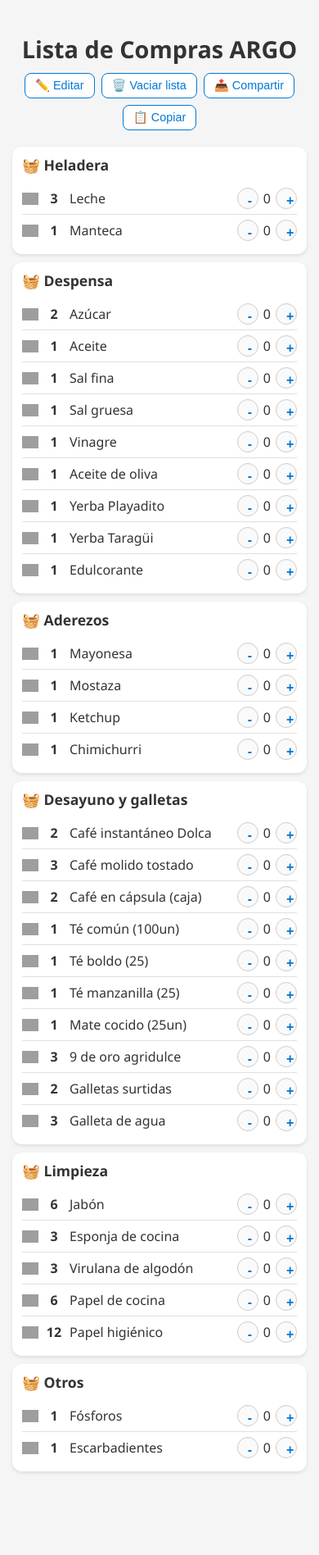
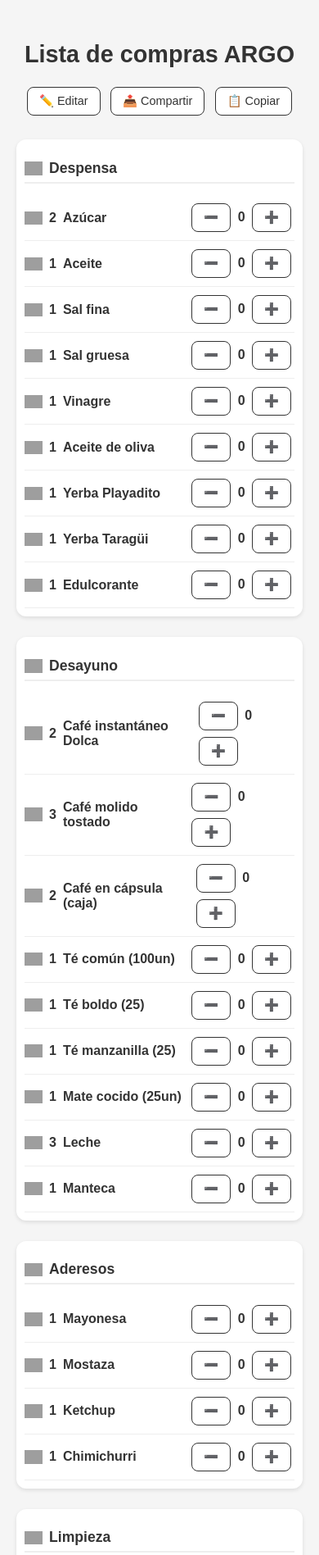
Before and after one commit to mpargo360/ListaSuperArgo, a plain HTML site: page index.html in a window 390 px wide. Shown: the top 1897 px of the page at 82% size. Drawn offline with Linux system fonts and the light colour scheme; grey boxes are pictures that could not be loaded.

Commit message:
Update index.html
v7

```diff
--- a/index.html
+++ b/index.html
@@ -3,320 +3,242 @@
 <head>
   <meta charset="UTF-8" />
   <meta name="viewport" content="width=device-width, initial-scale=1.0" />
-<title>Lista de Compras ARGO</title>
+  <title>Lista de compras ARGO</title>
   <style>
     body {
-    font-family: 'Segoe UI', sans-serif;
+      font-family: Arial, sans-serif;
+      margin: 0;
+      padding: 20px;
       background-color: #f5f5f5;
       color: #333;
-    margin: 0;
-    padding: 0 0 80px 0;
     }
-
     h1 {
       text-align: center;
-    margin-top: 40px;
-    margin-bottom: 10px;
+      margin-top: 30px;
       font-size: 1.8em;
     }
-
-  .button-bar {
-    display: flex;
-    justify-content: center;
-    flex-wrap: wrap;
-    gap: 8px;
+    .controls {
+      text-align: center;
       margin-bottom: 20px;
     }
-
     button {
-    border: 1px solid #0078d7;
-    background-color: white;
-    color: #0078d7;
+      border: 1px solid #333;
+      background-color: #fff;
+      color: #333;
+      padding: 8px 14px;
       border-radius: 8px;
-    padding: 6px 12px;
+      cursor: pointer;
+      margin: 4px;
       font-size: 0.9em;
-    cursor: pointer;
     }
-
     button:hover {
-    background-color: #0078d7;
-    color: white;
+      background-color: #eee;
     }
-
     .category {
+      margin-top: 25px;
       background-color: white;
       border-radius: 12px;
-    margin: 10px 15px;
-    padding: 10px 12px;
-    box-shadow: 0 2px 4px rgba(0,0,0,0.1);
+      box-shadow: 0 2px 5px rgba(0,0,0,0.1);
+      padding: 10px;
     }
-
     .category h2 {
-    margin: 0 0 10px 0;
       display: flex;
       align-items: center;
-    gap: 6px;
       font-size: 1.1em;
+      border-bottom: 2px solid #eee;
+      padding-bottom: 6px;
     }
-
-  .item {
+    .category h2 img {
+      width: 22px;
+      margin-right: 8px;
+    }
+    .product {
       display: flex;
       align-items: center;
       justify-content: space-between;
+      border-bottom: 1px solid #eee;
       padding: 6px 0;
-    border-bottom: 1px solid #e0e0e0;
     }
-
-  .item:last-child {
-    border-bottom: none;
-  }
-
-  .item-left {
+    .left-side {
       display: flex;
       align-items: center;
       gap: 8px;
     }
-
-  .qty {
+    .left-side img {
       width: 22px;
-    text-align: center;
+    }
+    .product span {
       font-weight: bold;
     }
-
-  .controls {
-    display: flex;
-    align-items: center;
-    gap: 6px;
+    .ideal {
+      font-size: 0.8em;
+      color: #999;
+      display: none; /* oculto salvo edición */
     }
-
-  .controls button {
-    border: 1px solid #ccc;
-    background: #fafafa;
-    width: 26px;
-    height: 26px;
-    border-radius: 50%;
-    font-size: 1em;
-    font-weight: bold;
+    .editing .ideal {
+      display: block;
     }
-
-  .delete-btn {
-    color: red;
-    font-size: 1.2em;
-    display: none;
-  }
-
-  .edit-mode .delete-btn {
-    display: inline;
-  }
-
-  .modal {
-    position: fixed;
-    top: 0; left: 0;
-    width: 100%; height: 100%;
-    background: rgba(0,0,0,0.5);
-    display: none;
-    justify-content: center;
-    align-items: center;
-  }
-
-  .modal-content {
-    background: white;
-    border-radius: 10px;
-    padding: 20px;
-    text-align: center;
-    width: 80%;
-    max-width: 300px;
-  }
-
-  .modal-content button {
-    margin-top: 10px;
-  }
-
     .footer-space {
-    height: 100px;
-  }
-
-  #newItemCategory {
-    display: block;
-    width: 100%;
-    margin-top: 8px;
-    padding: 6px;
+      height: 80px;
     }
   </style>
 </head>
 <body>
-  <h1>Lista de Compras ARGO</h1>
+  <h1>Lista de compras ARGO</h1>
 
-  <div class="button-bar">
+  <div class="controls">
     <button id="editBtn">✏️ Editar</button>
-    <button id="clearBtn">🗑️ Vaciar lista</button>
     <button id="shareBtn">📤 Compartir</button>
     <button id="copyBtn">📋 Copiar</button>
   </div>
 
-  <div id="list"></div>
+  <div id="listContainer"></div>
   <div class="footer-space"></div>
 
-  <div id="confirmModal" class="modal">
-    <div class="modal-content">
-      <h3>¿Vaciar toda la lista?</h3>
-      <button id="confirmYes">Sí, vaciar</button>
-      <button id="confirmNo">Cancelar</button>
-    </div>
-  </div>
-
   <script>
-const defaultList = {
-  "Heladera": [
-    { name: "Leche", ideal: 3 },
-    { name: "Manteca", ideal: 1 }
-  ],
-  "Despensa": [
-    { name: "Azúcar", ideal: 2 },
-    { name: "Aceite", ideal: 1 },
-    { name: "Sal fina", ideal: 1 },
-    { name: "Sal gruesa", ideal: 1 },
-    { name: "Vinagre", ideal: 1 },
-    { name: "Aceite de oliva", ideal: 1 },
-    { name: "Yerba Playadito", ideal: 1 },
-    { name: "Yerba Taragüi", ideal: 1 },
-    { name: "Edulcorante", ideal: 1 }
-  ],
-  "Aderezos": [
-    { name: "Mayonesa", ideal: 1 },
-    { name: "Mostaza", ideal: 1 },
-    { name: "Ketchup", ideal: 1 },
-    { name: "Chimichurri", ideal: 1 }
-  ],
-  "Desayuno y galletas": [
-    { name: "Café instantáneo Dolca", ideal: 2 },
-    { name: "Café molido tostado", ideal: 3 },
-    { name: "Café en cápsula (caja)", ideal: 2 },
-    { name: "Té común (100un)", ideal: 1 },
-    { name: "Té boldo (25)", ideal: 1 },
-    { name: "Té manzanilla (25)", ideal: 1 },
-    { name: "Mate cocido (25un)", ideal: 1 },
-    { name: "9 de oro agridulce", ideal: 3 },
-    { name: "Galletas surtidas", ideal: 2 },
-    { name: "Galleta de agua", ideal: 3 }
-  ],
-  "Limpieza": [
-    { name: "Jabón", ideal: 6 },
-    { name: "Esponja de cocina", ideal: 3 },
-    { name: "Virulana de algodón", ideal: 3 },
-    { name: "Papel de cocina", ideal: 6 },
-    { name: "Papel higiénico", ideal: 12 }
-  ],
-  "Otros": [
-    { name: "Fósforos", ideal: 1 },
-    { name: "Escarbadientes", ideal: 1 }
+    const categories = {
+      "Despensa": {
+        icon: "https://cdn-icons-png.flaticon.com/512/2331/2331716.png",
+        items: [
+          { name: "Azúcar", have: 0, ideal: 2 },
+          { name: "Aceite", have: 0, ideal: 1 },
+          { name: "Sal fina", have: 0, ideal: 1 },
+          { name: "Sal gruesa", have: 0, ideal: 1 },
+          { name: "Vinagre", have: 0, ideal: 1 },
+          { name: "Aceite de oliva", have: 0, ideal: 1 },
+          { name: "Yerba Playadito", have: 0, ideal: 1 },
+          { name: "Yerba Taragüi", have: 0, ideal: 1 },
+          { name: "Edulcorante", have: 0, ideal: 1 }
         ]
+      },
+      "Desayuno": {
+        icon: "https://cdn-icons-png.flaticon.com/512/3450/3450437.png",
+        items: [
+          { name: "Café instantáneo Dolca", have: 0, ideal: 2 },
+          { name: "Café molido tostado", have: 0, ideal: 3 },
+          { name: "Café en cápsula (caja)", have: 0, ideal: 2 },
+          { name: "Té común (100un)", have: 0, ideal: 1 },
+          { name: "Té boldo (25)", have: 0, ideal: 1 },
+          { name: "Té manzanilla (25)", have: 0, ideal: 1 },
+          { name: "Mate cocido (25un)", have: 0, ideal: 1 },
+          { name: "Leche", have: 0, ideal: 3 },
+          { name: "Manteca", have: 0, ideal: 1 }
+        ]
+      },
+      "Aderesos": {
+        icon: "https://cdn-icons-png.flaticon.com/512/1046/1046784.png",
+        items: [
+          { name: "Mayonesa", have: 0, ideal: 1 },
+          { name: "Mostaza", have: 0, ideal: 1 },
+          { name: "Ketchup", have: 0, ideal: 1 },
+          { name: "Chimichurri", have: 0, ideal: 1 }
+        ]
+      },
+      "Limpieza": {
+        icon: "https://cdn-icons-png.flaticon.com/512/1046/1046857.png",
+        items: [
+          { name: "Jabón", have: 0, ideal: 6 },
+          { name: "Esponja de cocina", have: 0, ideal: 3 },
+          { name: "Virulana de algodón", have: 0, ideal: 3 },
+          { name: "Papel de cocina", have: 0, ideal: 6 },
+          { name: "Papel higiénico", have: 0, ideal: 12 }
+        ]
+      },
+      "Snacks": {
+        icon: "https://cdn-icons-png.flaticon.com/512/3075/3075977.png",
+        items: [
+          { name: "9 de oro agridulce", have: 0, ideal: 3 },
+          { name: "Galletas surtidas", have: 0, ideal: 2 },
+          { name: "Galleta de agua", have: 0, ideal: 3 }
+        ]
+      },
+      "Otros": {
+        icon: "https://cdn-icons-png.flaticon.com/512/3514/3514579.png",
+        items: [
+          { name: "Fósforos", have: 0, ideal: 1 },
+          { name: "Escarbadientes", have: 0, ideal: 1 }
+        ]
+      }
     };
 
-let list = JSON.parse(localStorage.getItem("shoppingListARGO")) || defaultList;
-let editMode = false;
-
-const listDiv = document.getElementById("list");
-const confirmModal = document.getElementById("confirmModal");
+    let editing = false;
+    const container = document.getElementById("listContainer");
 
     function renderList() {
-  listDiv.innerHTML = "";
-  Object.entries(list).forEach(([category, items]) => {
-    const section = document.createElement("div");
-    section.className = "category";
-    section.innerHTML = `<h2>🧺 ${category}</h2>`;
-    items.forEach((item, i) => {
-      const need = Math.max(item.ideal - (item.have || 0), 0);
-      const row = document.createElement("div");
-      row.className = "item";
-      row.innerHTML = `
-        <div class="item-left">
-          <img src="https://cdn-icons-png.flaticon.com/512/1170/1170678.png" width="20">
-          <span class="qty">${need}</span>
+      container.innerHTML = "";
+      for (let [cat, data] of Object.entries(categories)) {
+        const catDiv = document.createElement("div");
+        catDiv.className = "category";
+        catDiv.innerHTML = `<h2><img src="${data.icon}"/>${cat}</h2>`;
+        data.items.forEach((item) => {
+          const missing = Math.max(item.ideal - item.have, 0);
+          const prodDiv = document.createElement("div");
+          prodDiv.className = "product" + (editing ? " editing" : "");
+          prodDiv.innerHTML = `
+            <div class="left-side">
+              <img src="https://cdn-icons-png.flaticon.com/512/1170/1170627.png"/>
+              <span>${missing}</span>
               <span>${item.name}</span>
             </div>
-        <div class="controls">
-          <button onclick="changeQty('${category}',${i},-1)">-</button>
-          <span>${item.have || 0}</span>
-          <button onclick="changeQty('${category}',${i},1)">+</button>
-          <span class="delete-btn" onclick="deleteItem('${category}',${i})">✖️</span>
+            <div>
+              <button onclick="updateItem('${cat}','${item.name}',-1)">➖</button>
+              <span>${item.have}</span>
+              <button onclick="updateItem('${cat}','${item.name}',1)">➕</button>
+              <div class="ideal">Ideal: ${item.ideal}</div>
             </div>`;
-      section.appendChild(row);
+          catDiv.appendChild(prodDiv);
         });
-    listDiv.appendChild(section);
-  });
+        container.appendChild(catDiv);
+      }
     }
 
-function changeQty(cat, i, d) {
-  list[cat][i].have = Math.max(0, (list[cat][i].have || 0) + d);
-  saveList();
+    function updateItem(cat, name, diff) {
+      const item = categories[cat].items.find(i => i.name === name);
+      item.have = Math.max(0, item.have + diff);
+      renderList();
+      saveData();
     }
 
-function deleteItem(cat, i) {
-  const modal = document.createElement("div");
-  modal.className = "modal";
-  modal.style.display = "flex";
-  modal.innerHTML = `
-    <div class="modal-content">
-      <h3>¿Eliminar "${list[cat][i].name}"?</h3>
-      <button id="yes">Eliminar</button>
-      <button id="no">Cancelar</button>
-    </div>`;
-  document.body.appendChild(modal);
-  modal.querySelector("#yes").onclick = () => {
-    list[cat].splice(i, 1);
-    saveList();
-    document.body.removeChild(modal);
-  };
-  modal.querySelector("#no").onclick = () => {
-    document.body.removeChild(modal);
-  };
+    function saveData() {
+      localStorage.setItem("shoppingList", JSON.stringify(categories));
     }
 
-function saveList() {
-  localStorage.setItem("shoppingListARGO", JSON.stringify(list));
-  renderList();
+    function loadData() {
+      const data = localStorage.getItem("shoppingList");
+      if (data) Object.assign(categories, JSON.parse(data));
     }
 
     document.getElementById("editBtn").onclick = () => {
-  editMode = !editMode;
-  document.body.classList.toggle("edit-mode", editMode);
+      editing = !editing;
+      renderList();
     };
 
-document.getElementById("clearBtn").onclick = () => {
-  confirmModal.style.display = "flex";
-};
-document.getElementById("confirmYes").onclick = () => {
-  list = JSON.parse(JSON.stringify(defaultList));
-  saveList();
-  confirmModal.style.display = "none";
-};
-document.getElementById("confirmNo").onclick = () => {
-  confirmModal.style.display = "none";
+    document.getElementById("copyBtn").onclick = () => {
+      const all = [];
+      for (let [cat, data] of Object.entries(categories)) {
+        data.items.forEach(i => {
+          const missing = Math.max(i.ideal - i.have, 0);
+          if (missing > 0)
+            all.push(`${i.name}: comprar ${missing}`);
+        });
+      }
+      navigator.clipboard.writeText(all.join("\n"));
     };
 
     document.getElementById("shareBtn").onclick = () => {
-  const text = buildText();
-  const url = `https://wa.me/?text=${encodeURIComponent(text)}`;
-  window.open(url, "_blank");
-};
-document.getElementById("copyBtn").onclick = () => {
-  navigator.clipboard.writeText(buildText());
+      const all = [];
+      for (let [cat, data] of Object.entries(categories)) {
+        data.items.forEach(i => {
+          const missing = Math.max(i.ideal - i.have, 0);
+          if (missing > 0)
+            all.push(`${i.name}: comprar ${missing}`);
+        });
+      }
+      const msg = encodeURIComponent(all.join("\n"));
+      window.open(`https://wa.me/?text=${msg}`, "_blank");
     };
 
-function buildText() {
-  let t = "🛒 Lista de Compras ARGO:\n\n";
-  Object.entries(list).forEach(([cat, items]) => {
-    t += `📦 ${cat}:\n`;
-    items.forEach(i => {
-      const need = Math.max(i.ideal - (i.have || 0), 0);
-      t += ` - ${i.name}: comprar ${need}\n`;
-    });
-    t += "\n";
-  });
-  return t;
-}
-
+    loadData();
     renderList();
   </script>
 </body>
```
Lines whose indentation alone changed are shown as unchanged.
